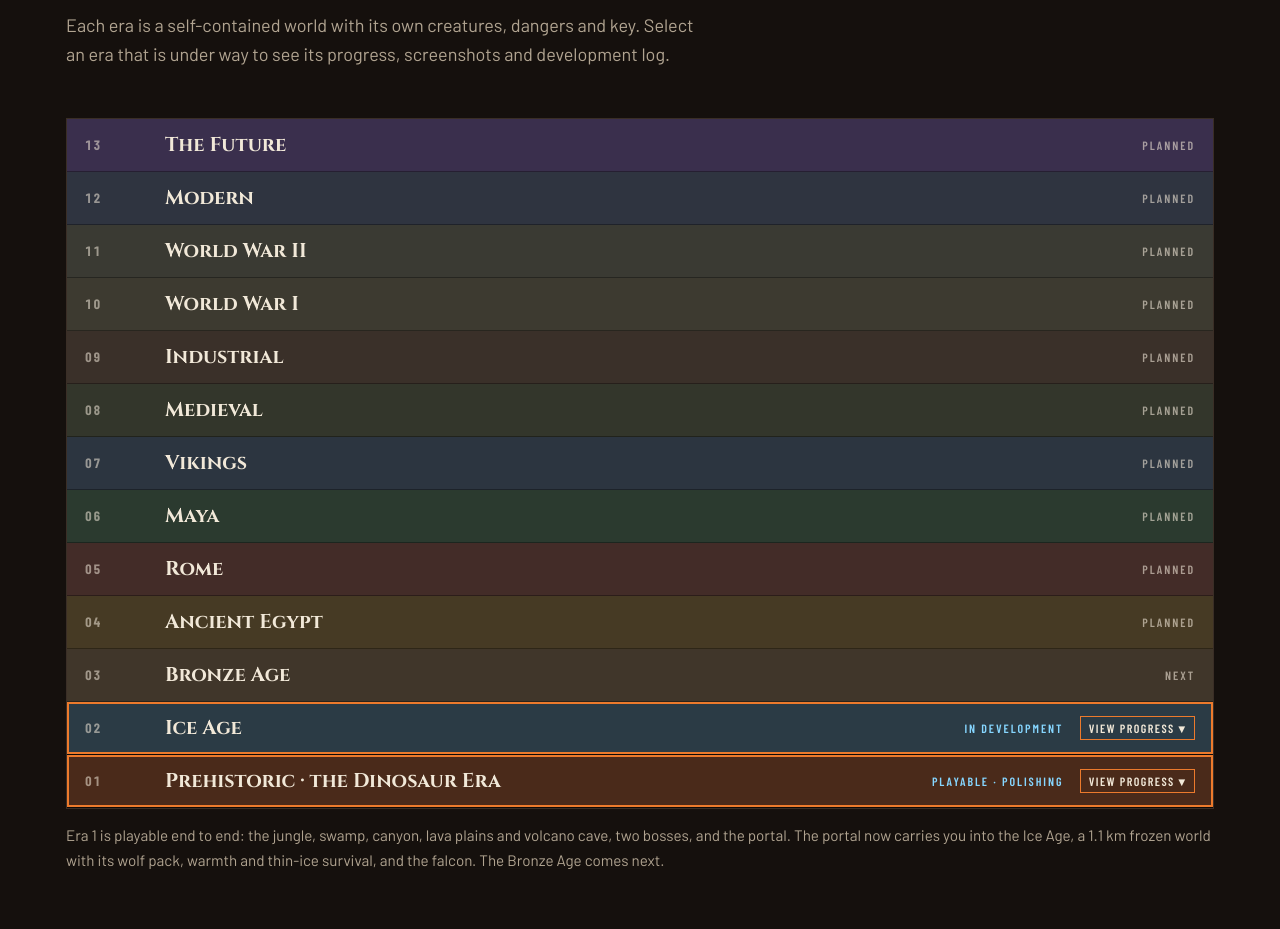
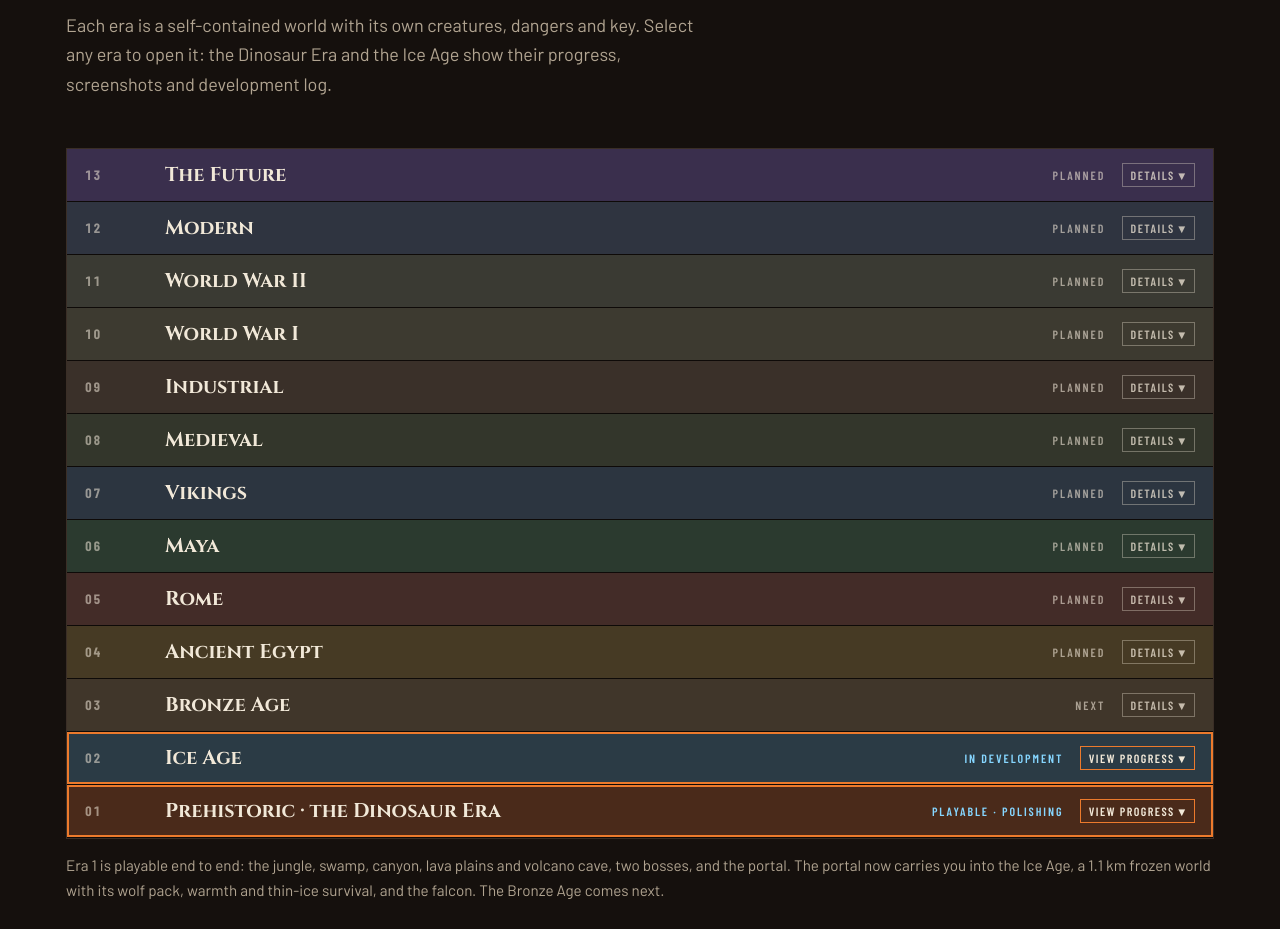
Before and after one commit to veetoltd/chronoshift, a plain HTML site: page index.html in a window 1280 px wide. Shown: the part 5488-6417 px from the top of the page. Drawn offline with nearby package versions, Linux system fonts and the light colour scheme.

Commit message:
Eras: every era opens when clicked, and the page scrolls to the opened panel
Co-Authored-By: Claude Opus 5.5 <noreply@anthropic.com>

```diff
--- a/index.html
+++ b/index.html
@@ -198,6 +198,8 @@ footer .who strong { color: var(--bone); font: 700 1.2rem/1.2 var(--f-display);
 @media (max-width: 680px) { footer .wrap { grid-template-columns: 1fr; justify-items: start; } }
 
 /* era panels */
+.era.planned .era-body { padding: 14px 18px; }
+.era.planned .open { border-color: rgba(241,232,216,0.35); color: rgba(241,232,216,0.75); }
 .era { border-bottom: 1px solid rgba(0,0,0,0.35); }
 .era > summary { list-style: none; cursor: pointer; border-bottom: 0; }
 .era > summary::-webkit-details-marker { display: none; }
@@ -206,7 +208,7 @@ footer .who strong { color: var(--bone); font: 700 1.2rem/1.2 var(--f-display);
 .era[open] .open { background: var(--ember); color: #15100d; }
 .era[open] .open::after { content: " ▴"; }
 .era:not([open]) .open::after { content: " ▾"; }
-.era-body { padding: clamp(18px, 3vw, 32px); background: rgba(0,0,0,0.25); display: grid; gap: 18px; }
+.era-body { scroll-margin-top: 90px; padding: clamp(18px, 3vw, 32px); background: rgba(0,0,0,0.25); display: grid; gap: 18px; }
 .era-intro { margin: 0; max-width: 820px; color: var(--dust); font-size: 1.05rem; }
 .progress { display: grid; grid-template-columns: repeat(2, minmax(0, 1fr)); gap: 18px; }
 .progress h4, .era-sub { font: 600 0.8rem/1 var(--f-label); letter-spacing: 0.16em; text-transform: uppercase; color: var(--bronze); margin: 0 0 10px; }
@@ -368,20 +370,53 @@ footer .who strong { color: var(--bone); font: 700 1.2rem/1.2 var(--f-display);
       <div class="sec-head">
         <span class="label">The eras</span>
         <h2>Thirteen layers of history</h2>
-        <p class="lede">Each era is a self-contained world with its own creatures, dangers and key. Select an era that is under way to see its progress, screenshots and development log.</p>
+        <p class="lede">Each era is a self-contained world with its own creatures, dangers and key. Select any era to open it: the Dinosaur Era and the Ice Age show their progress, screenshots and development log.</p>
       </div>
       <div class="strata">
-        <div class="layer" style="--l:#3a2f4d"><span class="no">13</span><b>The Future</b><span class="st">Planned</span></div>
-        <div class="layer" style="--l:#2f3440"><span class="no">12</span><b>Modern</b><span class="st">Planned</span></div>
-        <div class="layer" style="--l:#3a3a33"><span class="no">11</span><b>World War II</b><span class="st">Planned</span></div>
-        <div class="layer" style="--l:#3d3a30"><span class="no">10</span><b>World War I</b><span class="st">Planned</span></div>
-        <div class="layer" style="--l:#3a3029"><span class="no">09</span><b>Industrial</b><span class="st">Planned</span></div>
-        <div class="layer" style="--l:#33362b"><span class="no">08</span><b>Medieval</b><span class="st">Planned</span></div>
-        <div class="layer" style="--l:#2c3540"><span class="no">07</span><b>Vikings</b><span class="st">Planned</span></div>
-        <div class="layer" style="--l:#2b3a2f"><span class="no">06</span><b>Maya</b><span class="st">Planned</span></div>
-        <div class="layer" style="--l:#432c28"><span class="no">05</span><b>Rome</b><span class="st">Planned</span></div>
-        <div class="layer" style="--l:#463a24"><span class="no">04</span><b>Ancient Egypt</b><span class="st">Planned</span></div>
-        <div class="layer" style="--l:#40362a"><span class="no">03</span><b>Bronze Age</b><span class="st">Next</span></div>
+        <details class="era planned" id="era-13">
+          <summary class="layer" style="--l:#3a2f4d"><span class="no">13</span><b>The Future</b><span class="st">Planned <i class="open">Details</i></span></summary>
+          <div class="era-body"><p class="era-intro">The far future, and the last jump. Planned. Screenshots and a development log will appear here once work on this era starts.</p></div>
+        </details>
+        <details class="era planned" id="era-12">
+          <summary class="layer" style="--l:#2f3440"><span class="no">12</span><b>Modern</b><span class="st">Planned <i class="open">Details</i></span></summary>
+          <div class="era-body"><p class="era-intro">The modern world. Planned. Screenshots and a development log will appear here once work on this era starts.</p></div>
+        </details>
+        <details class="era planned" id="era-11">
+          <summary class="layer" style="--l:#3a3a33"><span class="no">11</span><b>World War II</b><span class="st">Planned <i class="open">Details</i></span></summary>
+          <div class="era-body"><p class="era-intro">The Second World War. Planned. Screenshots and a development log will appear here once work on this era starts.</p></div>
+        </details>
+        <details class="era planned" id="era-10">
+          <summary class="layer" style="--l:#3d3a30"><span class="no">10</span><b>World War I</b><span class="st">Planned <i class="open">Details</i></span></summary>
+          <div class="era-body"><p class="era-intro">The trenches of the First World War. Planned. Screenshots and a development log will appear here once work on this era starts.</p></div>
+        </details>
+        <details class="era planned" id="era-9">
+          <summary class="layer" style="--l:#3a3029"><span class="no">09</span><b>Industrial</b><span class="st">Planned <i class="open">Details</i></span></summary>
+          <div class="era-body"><p class="era-intro">Steam, iron and the first factories. Planned. Screenshots and a development log will appear here once work on this era starts.</p></div>
+        </details>
+        <details class="era planned" id="era-8">
+          <summary class="layer" style="--l:#33362b"><span class="no">08</span><b>Medieval</b><span class="st">Planned <i class="open">Details</i></span></summary>
+          <div class="era-body"><p class="era-intro">Castles, sieges and plague. Planned. Screenshots and a development log will appear here once work on this era starts.</p></div>
+        </details>
+        <details class="era planned" id="era-7">
+          <summary class="layer" style="--l:#2c3540"><span class="no">07</span><b>Vikings</b><span class="st">Planned <i class="open">Details</i></span></summary>
+          <div class="era-body"><p class="era-intro">Longships and raids across the northern seas. Planned. Screenshots and a development log will appear here once work on this era starts.</p></div>
+        </details>
+        <details class="era planned" id="era-6">
+          <summary class="layer" style="--l:#2b3a2f"><span class="no">06</span><b>Maya</b><span class="st">Planned <i class="open">Details</i></span></summary>
+          <div class="era-body"><p class="era-intro">Jungle cities and stepped pyramids of the Maya. Planned. Screenshots and a development log will appear here once work on this era starts.</p></div>
+        </details>
+        <details class="era planned" id="era-5">
+          <summary class="layer" style="--l:#432c28"><span class="no">05</span><b>Rome</b><span class="st">Planned <i class="open">Details</i></span></summary>
+          <div class="era-body"><p class="era-intro">The legions and arenas of Rome. Planned. Screenshots and a development log will appear here once work on this era starts.</p></div>
+        </details>
+        <details class="era planned" id="era-4">
+          <summary class="layer" style="--l:#463a24"><span class="no">04</span><b>Ancient Egypt</b><span class="st">Planned <i class="open">Details</i></span></summary>
+          <div class="era-body"><p class="era-intro">The Nile and the pyramid builders of Ancient Egypt. Planned. Screenshots and a development log will appear here once work on this era starts.</p></div>
+        </details>
+        <details class="era planned" id="era-3">
+          <summary class="layer" style="--l:#40362a"><span class="no">03</span><b>Bronze Age</b><span class="st">Next <i class="open">Details</i></span></summary>
+          <div class="era-body"><p class="era-intro">Bronze tools, the first cities and chariots. This is the next era after the Ice Age. Screenshots and a development log will appear here once work on this era starts.</p></div>
+        </details>
         <details class="era" id="era-2">
           <summary class="layer cur" style="--l:#2b3b45"><span class="no">02</span><b>Ice Age</b><span class="st">In development <i class="open">View progress</i></span></summary>
           <div class="era-body">
@@ -710,6 +745,11 @@ footer .who strong { color: var(--bone); font: 700 1.2rem/1.2 var(--f-display);
     if (h && h.tagName === "DETAILS") { h.open = true; setTimeout(function () { h.scrollIntoView({ block: "start" }); }, 30); }
   }
   window.addEventListener("hashchange", openEra); openEra();
+  document.querySelectorAll("details.era").forEach(function (d) {
+    d.addEventListener("toggle", function () {
+      if (d.open) { var b = d.querySelector(".era-body"); if (b) setTimeout(function () { b.scrollIntoView({ behavior: "smooth", block: "start" }); }, 40); }
+    });
+  });
 })();
 </script>
 
```
